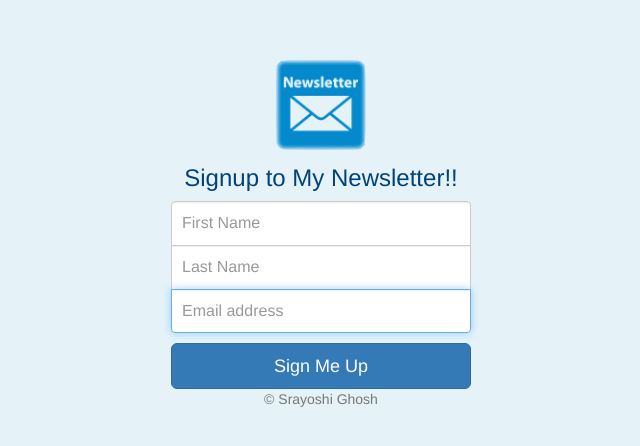
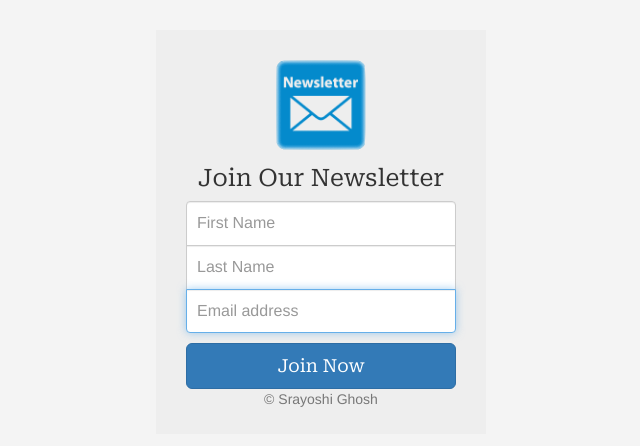
Before and after one commit to SrayoshiGhosh/newsletter-signup, a website: page signup.html in a window 1280 px wide. Shown: the part 168-614 px from the top of the page, without its empty margins (319-959 px from the left). Drawn offline with nearby package versions, Linux system fonts and the light colour scheme.

Commit message:
initial commit

```diff
--- a/app.js
+++ b/app.js
@@ -1,6 +1,8 @@
+require("dotenv").config();
 const express = require("express");
 const bodyParser = require("body-parser");
 const https = require("https");
+const { request } = require("http");
 
 const app = express();
 
@@ -31,11 +33,11 @@ app.post("/", (req, res) => {
 
   const jsonData = JSON.stringify(data);
 
-  const url = "https://us14.api.mailchimp.com/3.0/lists/6f3c016758";
+  const url = `https://us14.api.mailchimp.com/3.0/lists/${process.env.AUDIENCE_ID}`;
 
   const options = {
     method: "POST",
-    auth: "srayo67:dad67f363f3771569d3c7c7661b15148-us16",
+    auth: `srayo67:${process.env.API_KEY}`,
   };
 
   const request = https.request(url, options, (response) => {
--- a/package.json
+++ b/package.json
@@ -11,6 +11,7 @@
   "license": "ISC",
   "dependencies": {
     "body-parser": "^1.19.1",
+    "dotenv": "^16.0.0",
     "express": "^4.17.2"
   }
 }
--- a/public/css/styles.css
+++ b/public/css/styles.css
@@ -1,3 +1,4 @@
+@import url("https://fonts.googleapis.com/css2?family=Roboto+Serif&display=swap");
 html,
 body {
   height: 100%;
@@ -15,7 +16,7 @@ body {
   justify-content: center;
   padding-top: 40px;
   padding-bottom: 40px;
-  background-color: #e5f3f9;
+  background-color: #f4f4f4;
 }
 
 .form-signin {
@@ -58,6 +59,16 @@ img {
   margin-bottom: -20px;
 }
 
-.h3 {
-  color: #024277;
+.h3,
+.btn {
+  font-family: "Roboto Serif", sans-serif;
 }
+
+form {
+  background-color: #eee;
+}
+
+form.form-signin {
+  padding-left: 30px;
+  padding-right: 30px;
+}
--- a/signup.html
+++ b/signup.html
@@ -38,7 +38,7 @@
         width="120"
         height="120"
       />
-      <h1 class="h3 mb-3 font-weight-normal">Signup to My Newsletter!!</h1>
+      <h1 class="h3 mb-3 font-weight-normal">Join Our Newsletter</h1>
 
       <input
         type="text"
@@ -65,7 +65,7 @@
       />
 
       <button class="btn btn-lg btn-primary btn-block" type="submit">
-        Sign Me Up
+        Join Now
       </button>
       <p class="mt-5 mb-3 text-muted">&copy; Srayoshi Ghosh</p>
     </form>
```
Also changed, not shown: 2 other files.
